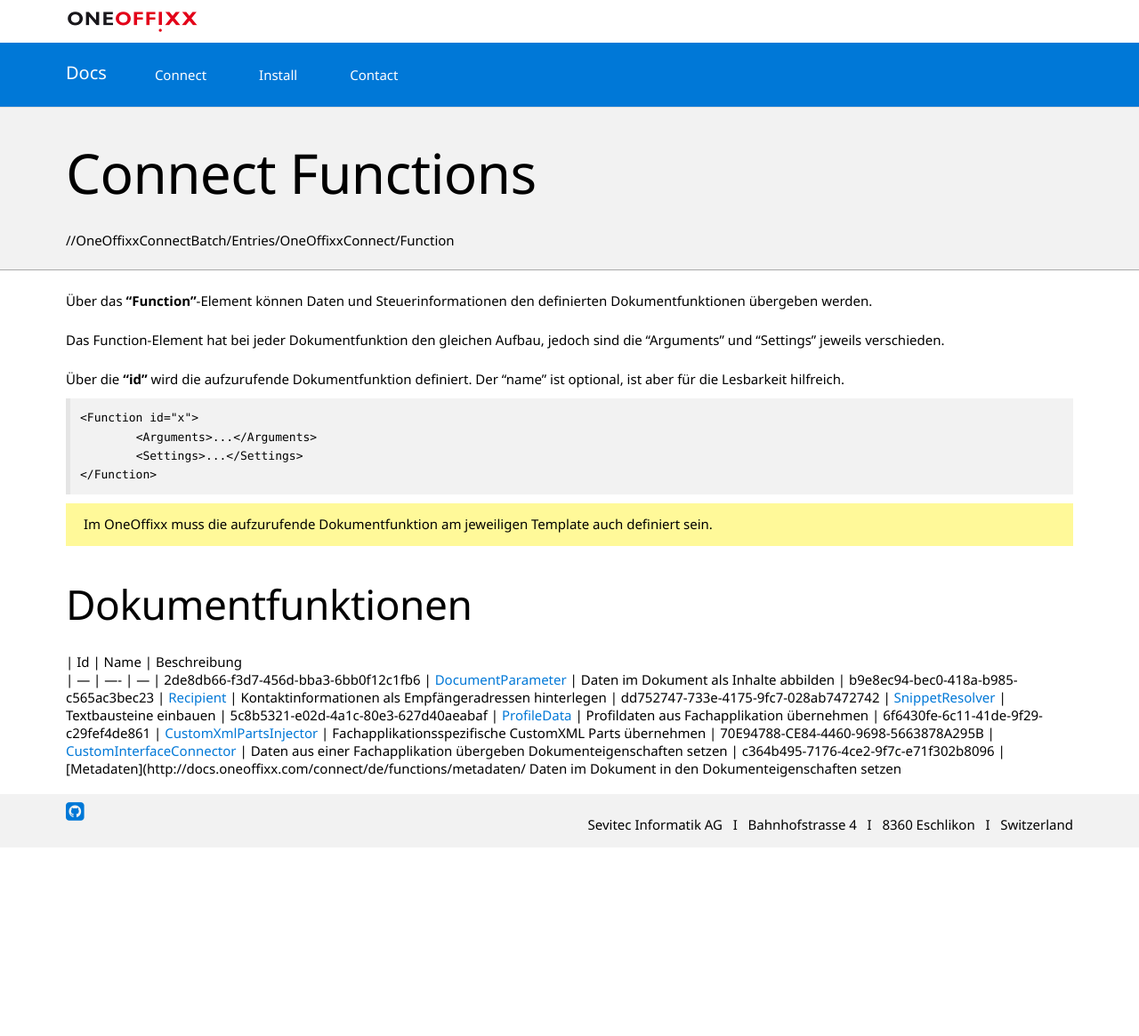
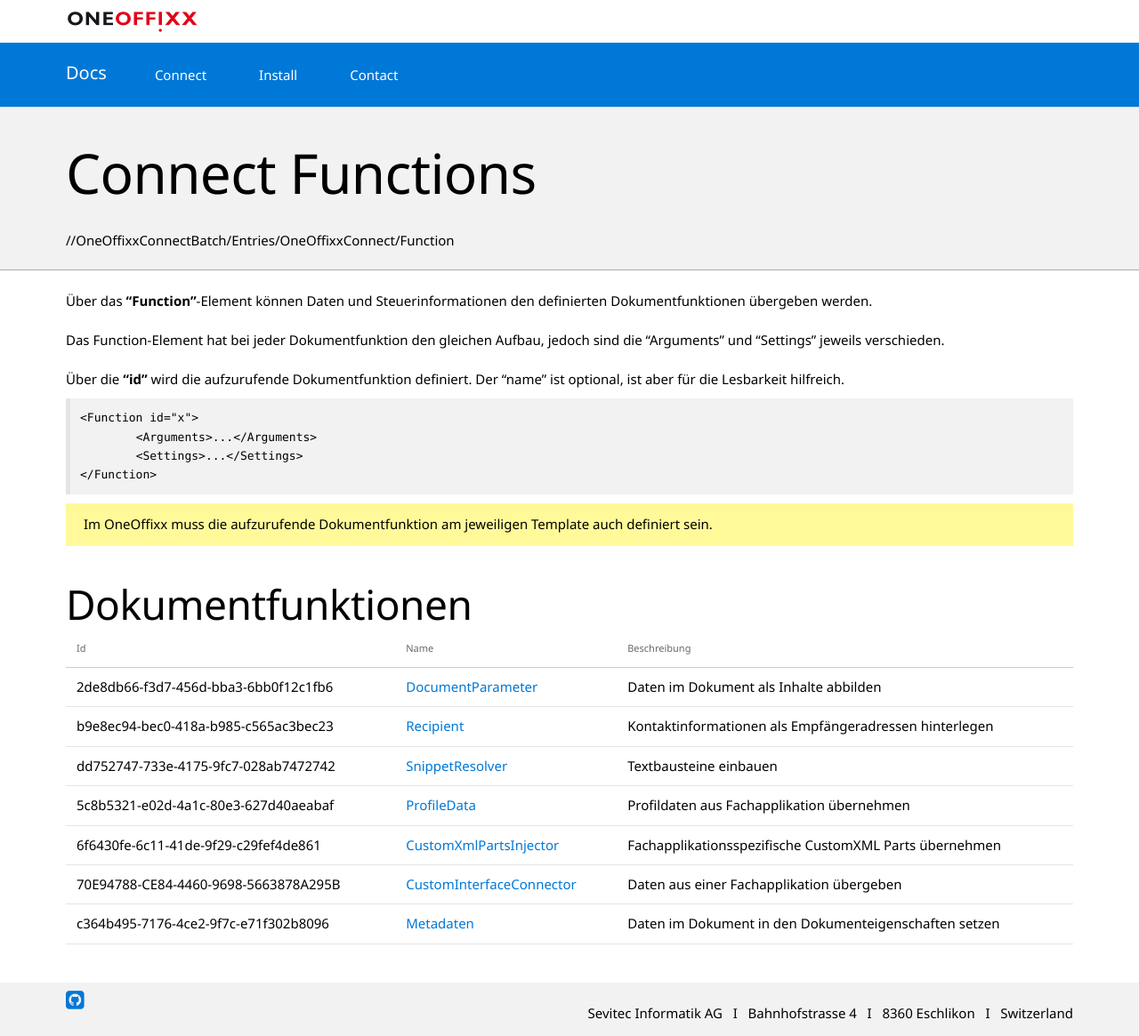
Before and after one commit to primesoft-group/oneoffixx-docs, a Jekyll site: the page built from _pages/connect/de/connect-functions.md, in a window 1280 px wide. Shown: the whole page at 89% size. Built offline with Jekyll 4.4.1, drawn with Linux system fonts in a browser that asks for light colours; nearby versions of some CDN libraries; some web fonts are replaced; before the commit the page ends 953 px from its top, so only the background shows below that.

Commit message:
Update connect-functions.md

```diff
--- a/_pages/connect/de/connect-functions.md
+++ b/_pages/connect/de/connect-functions.md
@@ -29,5 +29,4 @@
 | 5c8b5321-e02d-4a1c-80e3-627d40aeabaf | [ProfileData]({{ site.baseurl }}/connect/de/functions/profiledata/) | Profildaten aus Fachapplikation übernehmen
 | 6f6430fe-6c11-41de-9f29-c29fef4de861 | [CustomXmlPartsInjector]({{ site.baseurl }}/connect/de/functions/customxml/) | Fachapplikationsspezifische CustomXML Parts übernehmen
 | 70E94788-CE84-4460-9698-5663878A295B | [CustomInterfaceConnector]({{ site.baseurl }}/connect/de/functions/custominterface/) | Daten aus einer Fachapplikation übergeben
-Dokumenteigenschaften setzen
-| c364b495-7176-4ce2-9f7c-e71f302b8096 | [Metadaten]({{ site.baseurl}}/connect/de/functions/metadaten/ Daten im Dokument in den Dokumenteigenschaften setzen
+|  c364b495-7176-4ce2-9f7c-e71f302b8096 | [Metadaten]({{ site.baseurl}}/connect/de/functions/metadata/) | Daten im Dokument in den Dokumenteigenschaften setzen
```
